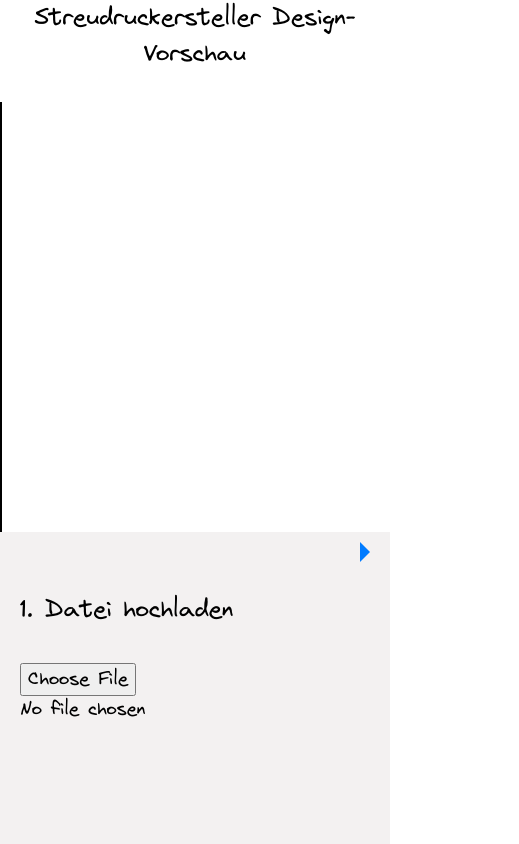
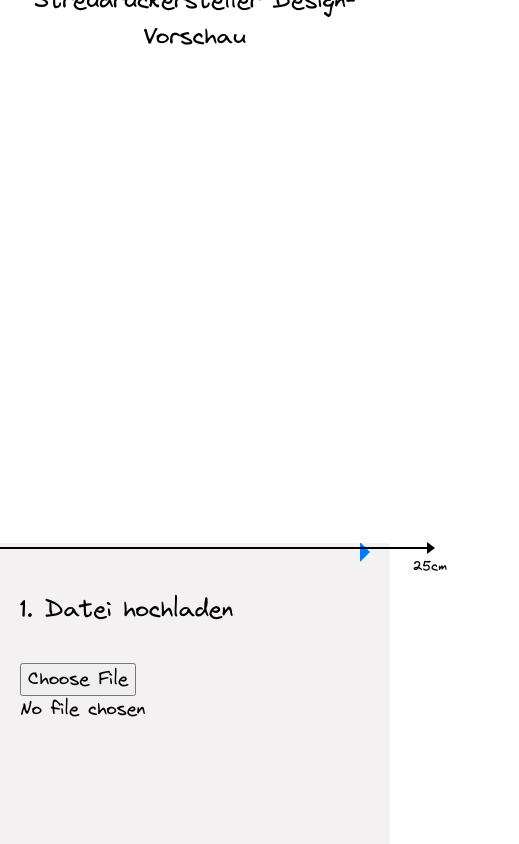
Before and after one commit to gsilvan/logo-pattern-generator, a React (Create React App) app: page / in a window 390 px wide. Shown: the whole page, 519 px wide, since content can reach past the window. Built offline with nearby package versions, Linux system fonts and the light colour scheme.

Commit message:
update mobile issue

```diff
--- a/src/index.css
+++ b/src/index.css
@@ -326,9 +326,6 @@ input:checked + .slider:before {
     display: flex;
     justify-content: center;
     position: initial;
-    max-width: 100vw;
-    max-height: 100vh;
-    overflow: hidden;
   }
 
   .canvas-div-container {
```
